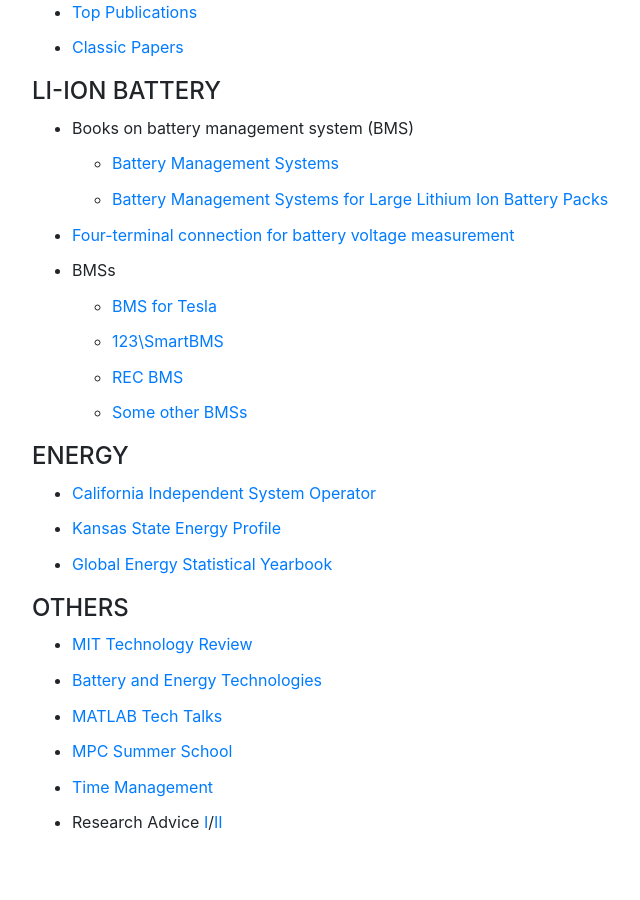
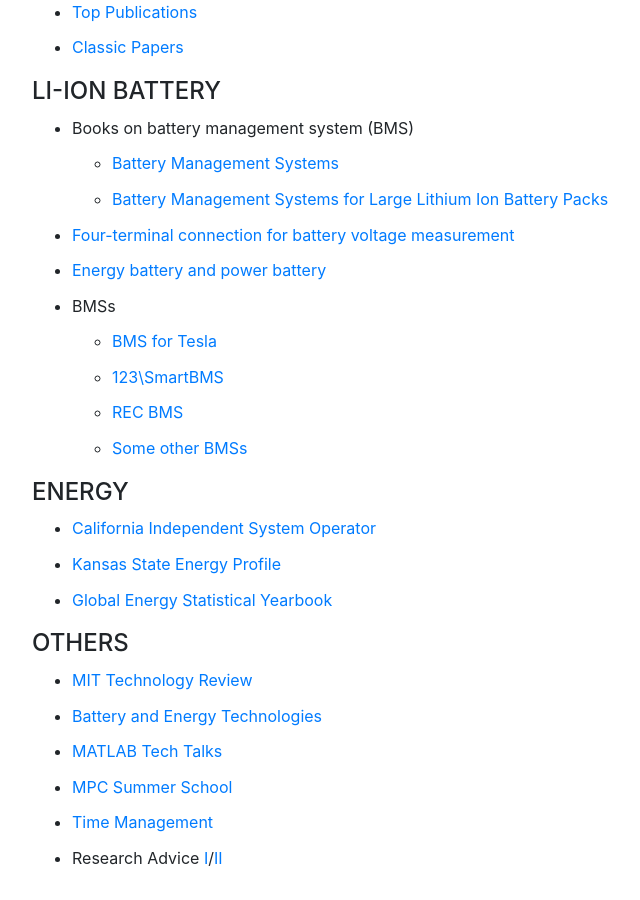
Before and after one commit to ningtian/ningtian.github.io, a Jekyll site: the page links/index.html, which Jekyll copies as it is, in a window 1280 px wide and 900 px high, scrolled down 635 px. Shown: the whole window, without its empty margins (148-788 px from the left). Built offline with Jekyll 4.4.1, drawn with Linux system fonts in a browser that asks for light colours.

Commit message:
Update index.html

```diff
--- a/links/index.html
+++ b/links/index.html
@@ -90,6 +90,9 @@
 	         </ul>
 
                  <li><a href="https://www.gamry.com/application-notes/battery-research/four-terminal-eis-of-batteries/">Four-terminal connection for battery voltage measurement</a></li>
+                 <li><a href="https://batteryuniversity.com/index.php/learn/article/discharge_characteristics_li">Energy battery and power battery</a></li>
+
+
 
                  <li>BMSs
 	         <ul>
```
